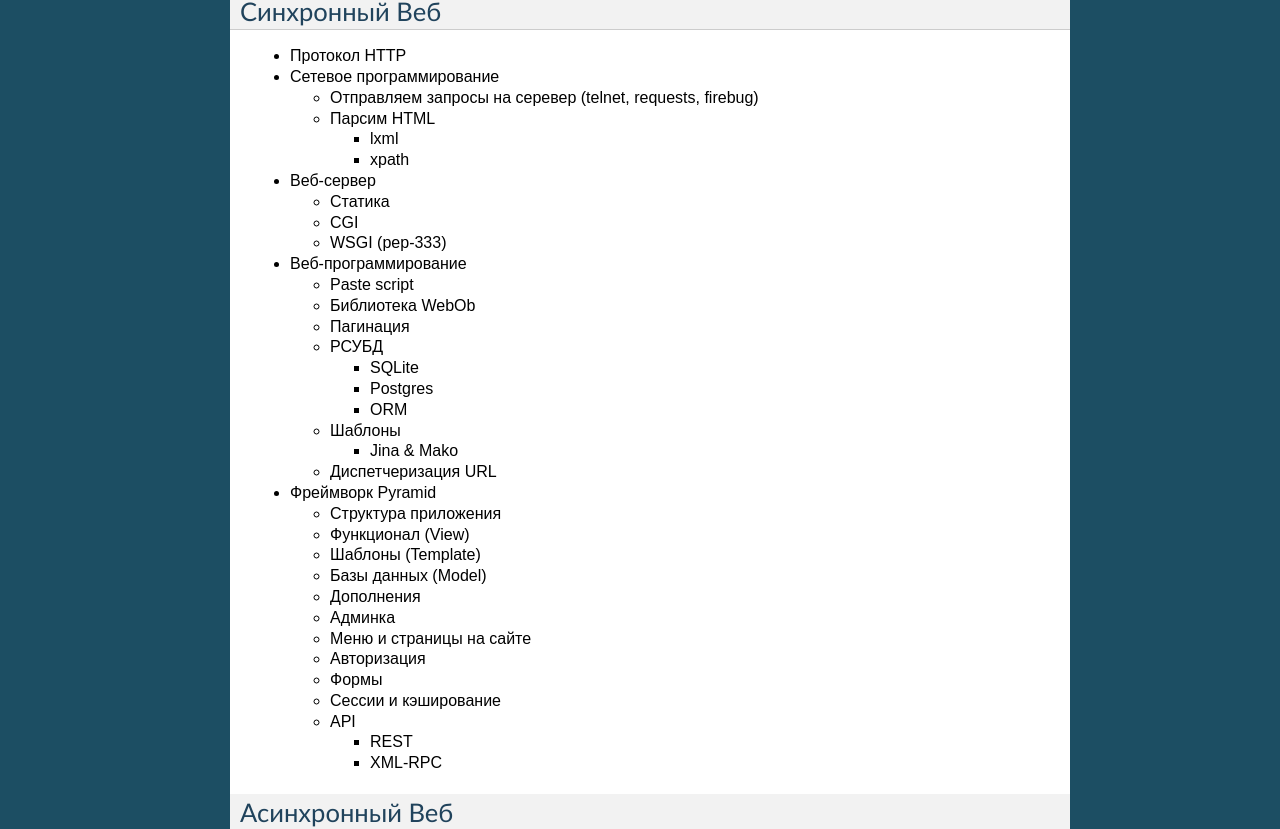
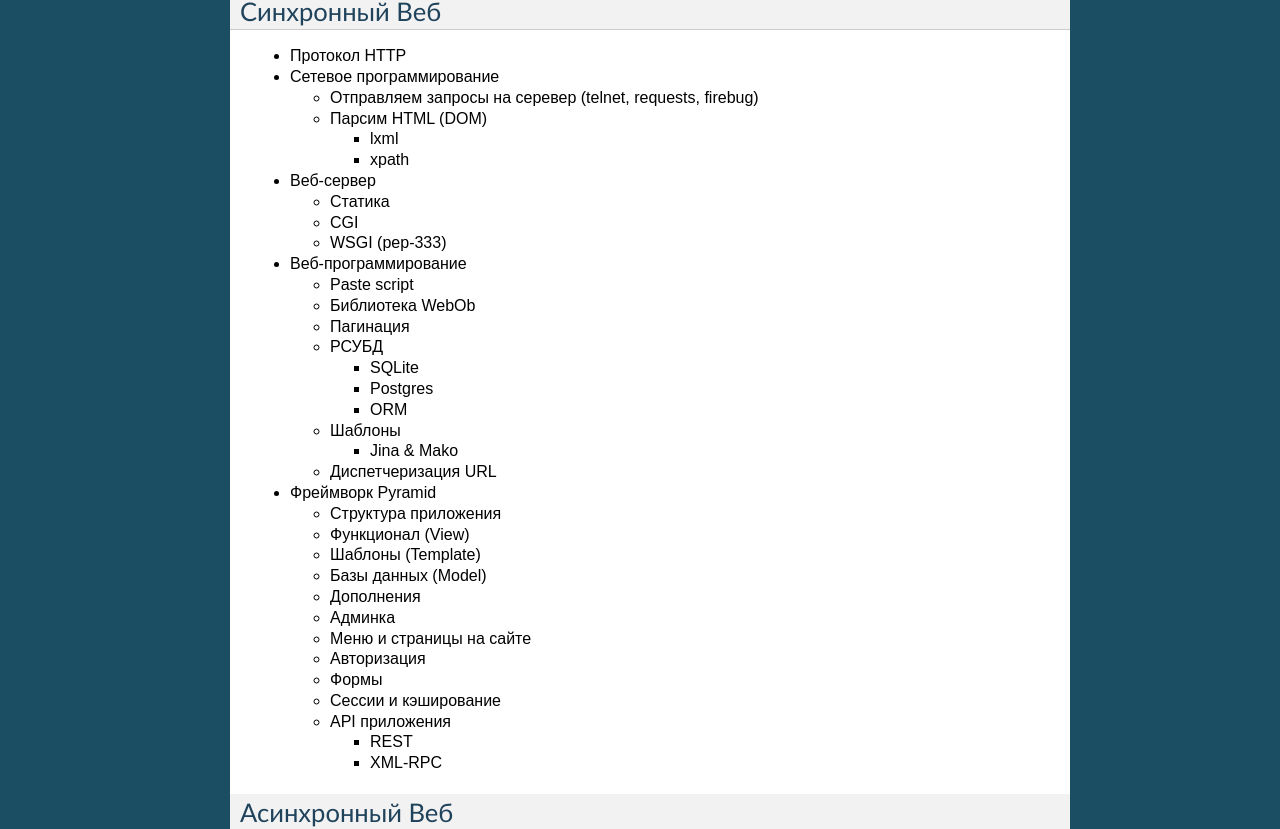
Before and after one commit to ustu/lectures.www, a Sphinx documentation site: the page built from source/index.rst, in a window 1280 px wide. Shown: the part 332-1161 px from the top of the page. Built offline with Sphinx 7.4.7, drawn with Linux system fonts in a browser that asks for light colours.

```diff
--- a/source/index.rst
+++ b/source/index.rst
@@ -25,7 +25,7 @@
 * Сетевое программирование
 
   * Отправляем запросы на серевер (telnet, requests, firebug)
-  * Парсим HTML
+  * Парсим HTML (DOM)
 
     * lxml
     * xpath
@@ -65,7 +65,7 @@
   * Авторизация
   * Формы
   * Сессии и кэширование
-  * API
+  * API приложения
 
     * REST
     * XML-RPC
```
Also changed, not shown: 1 other file.
